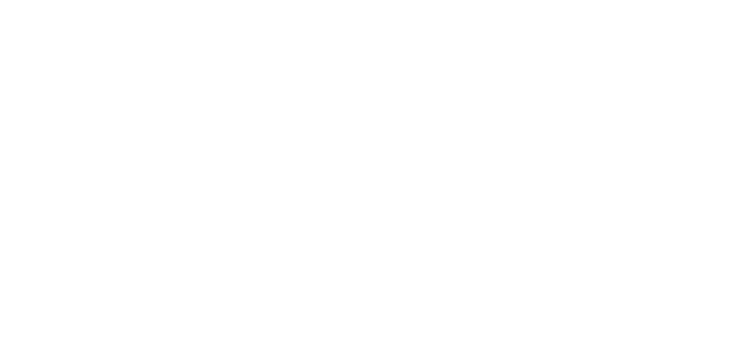
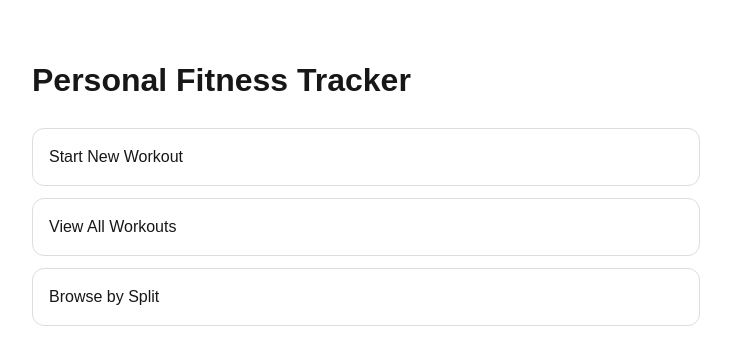
Before and after one commit to shanestroh/Fitness-Tracker, a Next.js app in the folder frontend/: page / in a window 1280 px wide. Before the commit this address had no page. Shown: the top 364 px of the page, without its empty margins (274-1005 px from the left). Built offline with nearby package versions, Linux system fonts and the light colour scheme.

Commit message:
Added files to create structure for home page as well as list of sessions and browse by split

```diff
--- a/frontend/app/page.tsx
+++ b/frontend/app/page.tsx
@@ -1,5 +1,52 @@
-import { redirect } from "next/navigation";
+import Link from "next/link";
 
 export default function HomePage() {
-  redirect("/sessions");
+  return (
+    <main style={{ maxWidth: 700, margin: "40px auto", padding: 16 }}>
+      <h1 style={{ fontSize: 32, fontWeight: 700, marginBottom: 24 }}>
+        Personal Fitness Tracker
+      </h1>
+
+      <div style={{ display: "grid", gap: 12 }}>
+        <Link
+          href="/sessions/new"
+          style={{
+            padding: 16,
+            border: "1px solid #ddd",
+            borderRadius: 12,
+            textDecoration: "none",
+            display: "block",
+          }}
+        >
+          Start New Workout
+        </Link>
+
+        <Link
+          href="/sessions"
+          style={{
+            padding: 16,
+            border: "1px solid #ddd",
+            borderRadius: 12,
+            textDecoration: "none",
+            display: "block",
+          }}
+        >
+          View All Workouts
+        </Link>
+
+        <Link
+          href="/splits"
+          style={{
+            padding: 16,
+            border: "1px solid #ddd",
+            borderRadius: 12,
+            textDecoration: "none",
+            display: "block",
+          }}
+        >
+          Browse by Split
+        </Link>
+      </div>
+    </main>
+  );
 }
```
Also changed, not shown: frontend/app/components/EmptyState.tsx (added), frontend/app/components/LogoutButton.tsx (renamed from frontend/app/sessions/LogoutButton.tsx), frontend/app/components/SessionCard.tsx (added), frontend/app/components/SplitCard.tsx (added), frontend/app/splits/[splitName]/page.tsx (added), frontend/app/splits/page.tsx (added).
